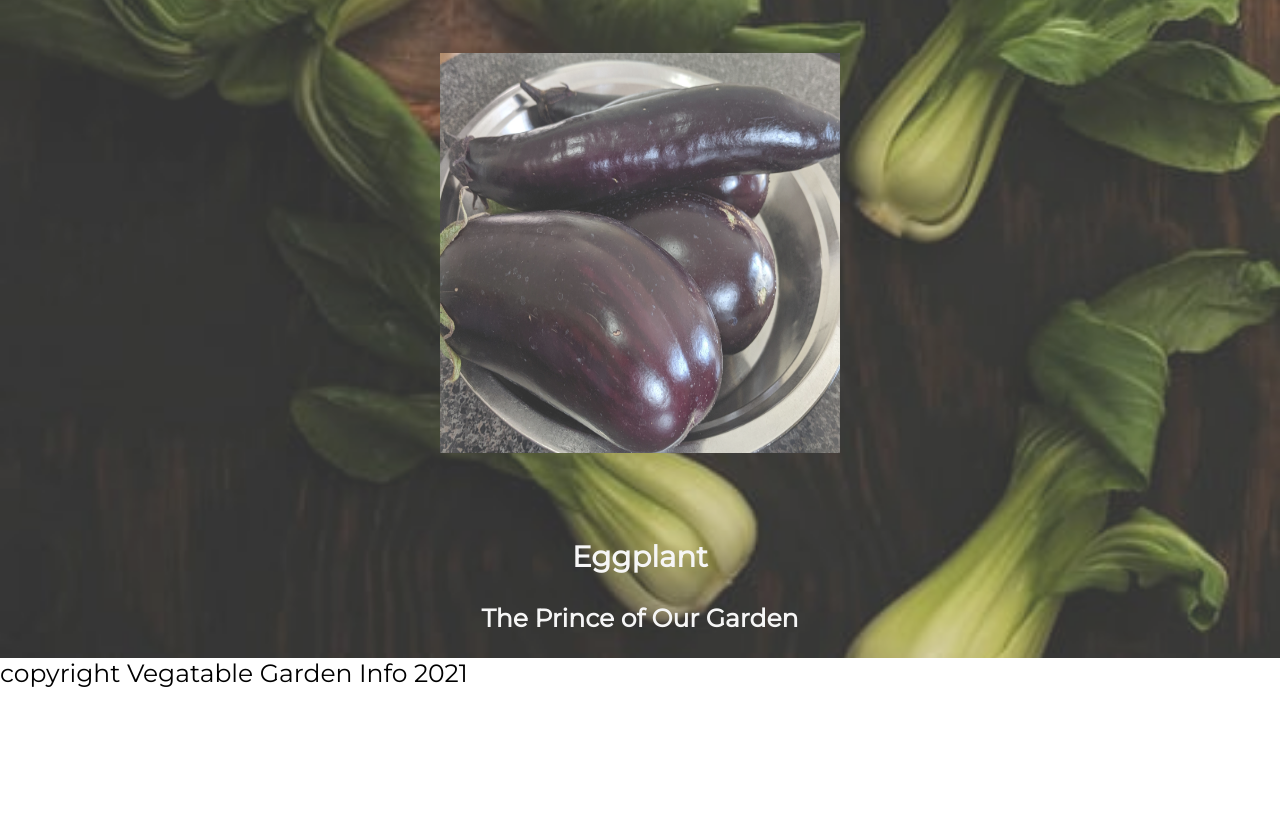
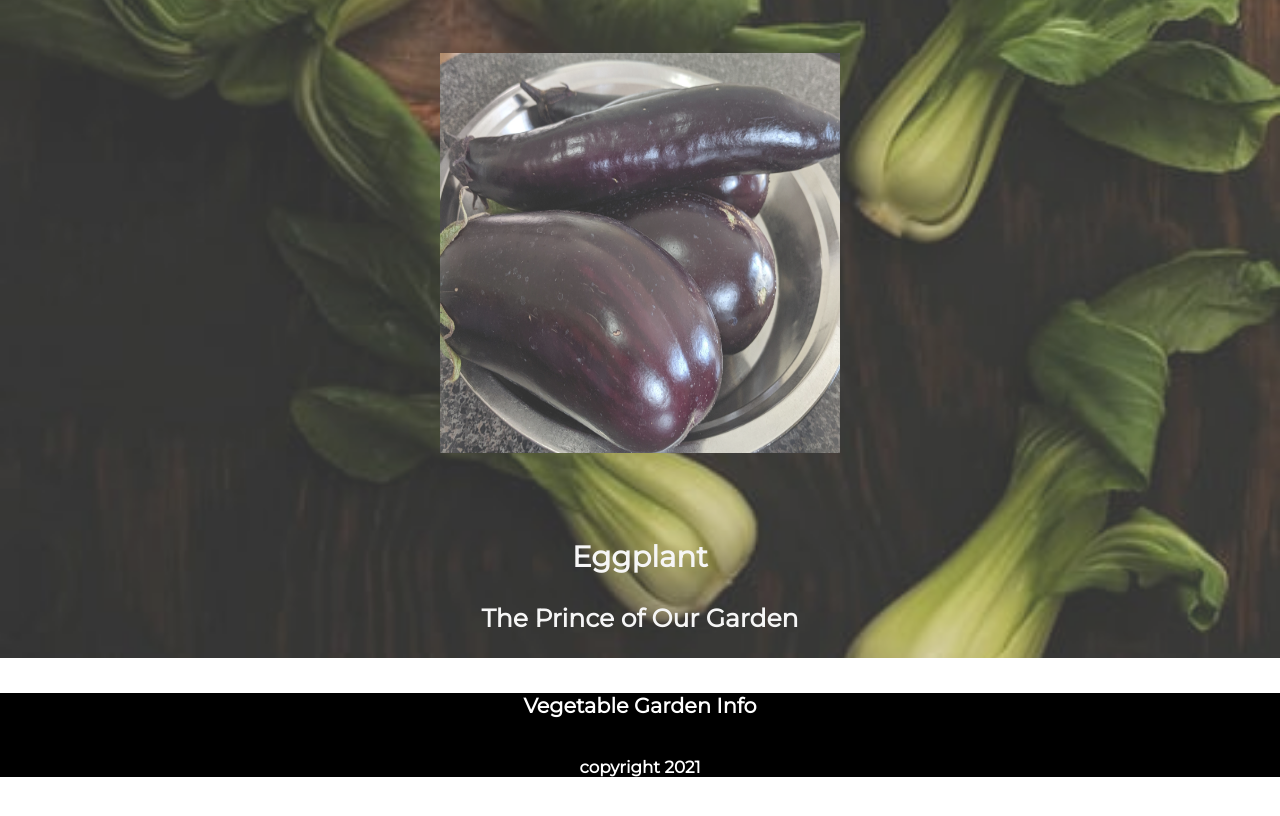
Before and after one commit to jig-josh/CompanyHomePage, a plain HTML site: page index.html in a window 1280 px wide. Shown: the part 2451-3267 px from the top of the page. Before the commit the page ends 3139 px from the top, so only its background shows below. Drawn offline with Linux system fonts and the light colour scheme.

Commit message:
Add and style footer

```diff
--- a/index.html
+++ b/index.html
@@ -129,7 +129,8 @@
         <!--footer-->
 
         <footer>
-        copyright Vegatable Garden Info 2021
+            <h5>Vegetable Garden Info</h5>
+            <h6>copyright 2021</h6>
         </footer
         <script src="" async defer></script>
     </body>
--- a/style.css
+++ b/style.css
@@ -95,3 +95,9 @@ figcaption {
     width: 400px;
     height: 400px;
 }
+
+footer {
+    background-color: black;
+    text-align: center;
+    color: white;
+}
```
